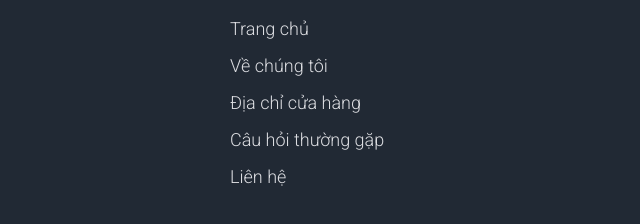
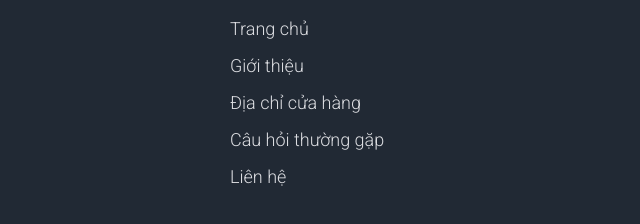
Before and after one commit to Namdien147/demo-repository, a plain HTML site: page index.html in a window 1280 px wide. Shown: the part 1744-1968 px from the top of the page, 612-1252 px from the left. Drawn offline with Linux system fonts and the light colour scheme.

Commit message:
Update index.html

```diff
--- a/index.html
+++ b/index.html
@@ -354,7 +354,7 @@ https://templatemo.com/tm-559-zay-shop
                     <h2 class="h2 text-light border-bottom pb-3 border-light">Thông tin thêm</h2>
                     <ul class="list-unstyled text-light footer-link-list">
                         <li><a class="text-decoration-none" href="#">Trang chủ</a></li>
-                        <li><a class="text-decoration-none" href="#">Về chúng tôi</a></li>
+                        <li><a class="text-decoration-none" href="#">Giới thiệu</a></li>
                         <li><a class="text-decoration-none" href="#">Địa chỉ cửa hàng</a></li>
                         <li><a class="text-decoration-none" href="#">Câu hỏi thường gặp</a></li>
                         <li><a class="text-decoration-none" href="#">Liên hệ</a></li>
```
